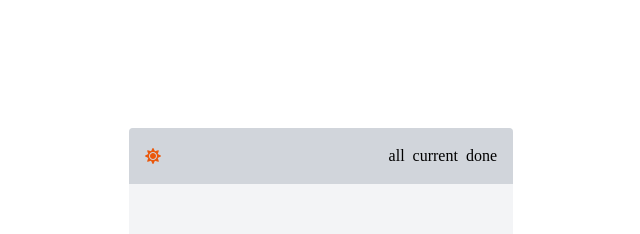
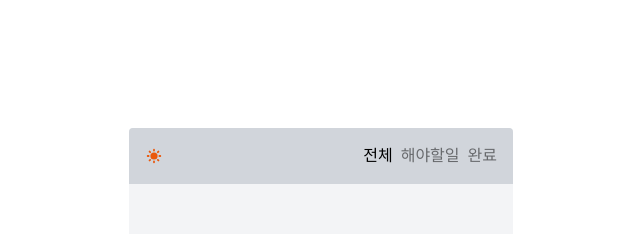
Before and after one commit to lumayi/todo-app-forme, a React (Create React App) app: page / in a window 1280 px wide. Shown: the top 234 px of the page, without its empty margins (319-959 px from the left). Built offline with nearby package versions, Linux system fonts and the light colour scheme.

Commit message:
darkmode header css 적용

```diff
--- a/src/components/header.jsx
+++ b/src/components/header.jsx
@@ -1,32 +1,36 @@
 import React, { useContext } from 'react';
-import { FaSun, FaMoon } from 'react-icons/fa';
+import { HiSun, HiMoon } from 'react-icons/hi';
 import { DarkModeContext } from '../context/darkModeContext';
+import cls from 'classnames';
 
 export default function Header({ filters, filter, setFilter }) {
   const { darkMode, toggleDarkMode } = useContext(DarkModeContext);
+
   return (
     <header className="flex items-center justify-between p-4 rounded-t bg-gray-300">
-      <div>
-        {darkMode ? (
-          <FaMoon
-            className="text-blue-400 cursor-pointer hover:text-gray-300"
-            onClick={toggleDarkMode}
-          />
-        ) : (
-          <FaSun
-            className="text-orange-600 cursor-pointer hover:text-gray-400"
-            onClick={toggleDarkMode}
-          />
+      <button
+        type="button"
+        className={cls(
+          'text-lg cursor-pointer hover:text-gray-200',
+          { 'text-blue-400 ': darkMode },
+          { 'text-orange-600': !darkMode }
         )}
-      </div>
+        onClick={toggleDarkMode}
+      >
+        {darkMode ? <HiMoon /> : <HiSun />}
+      </button>
       <div className="flex gap-2">
         {filters.map((value, index) => (
           <span
             key={index}
-            className="cursor-pointer"
+            className={cls('cursor-pointer', {
+              'opacity-[0.50]': filter !== value,
+            })}
             onClick={() => setFilter(value)}
           >
-            {value}
+            {value === 'all' && '전체'}
+            {value === 'current' && '해야할일'}
+            {value === 'done' && '완료'}
           </span>
         ))}
       </div>
```
